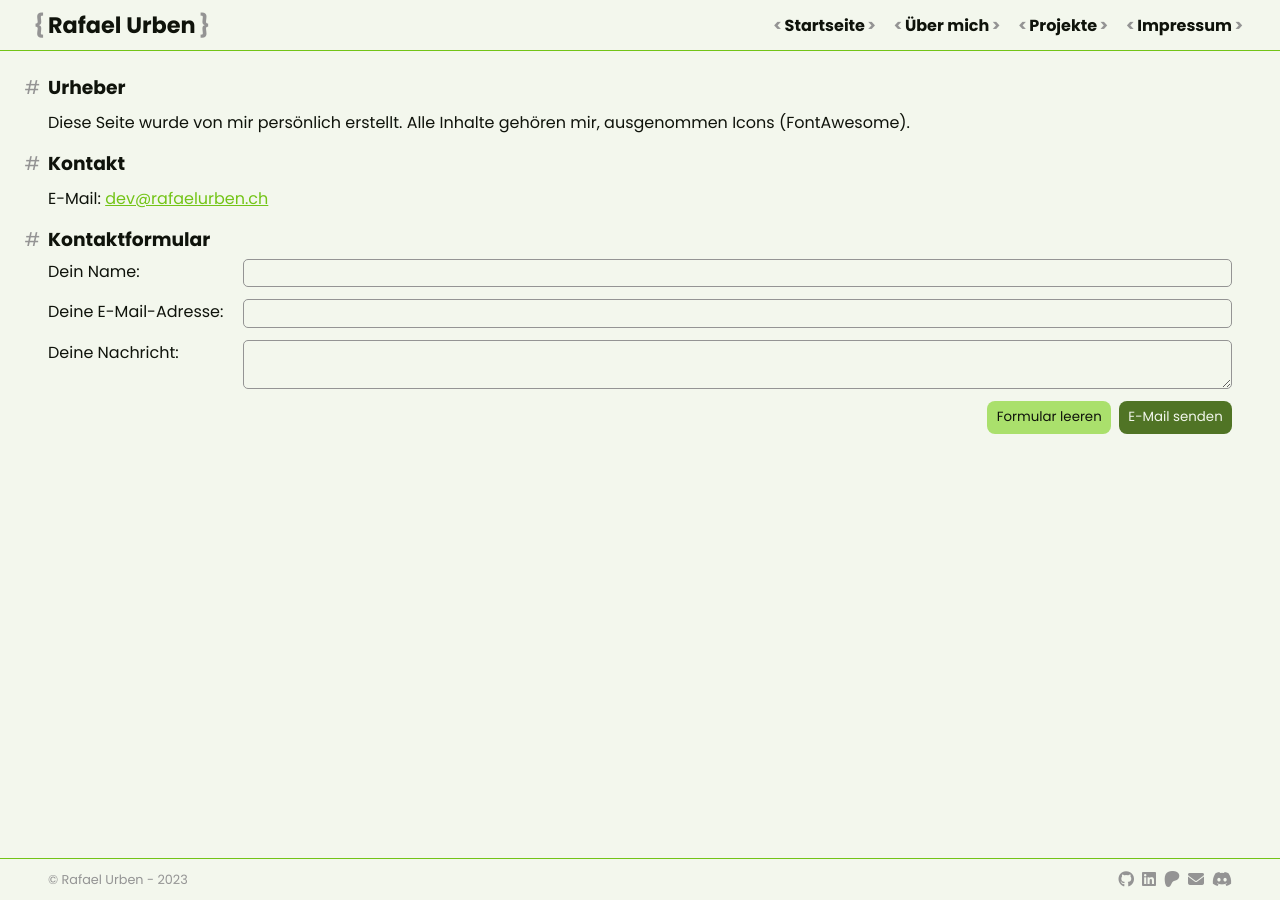
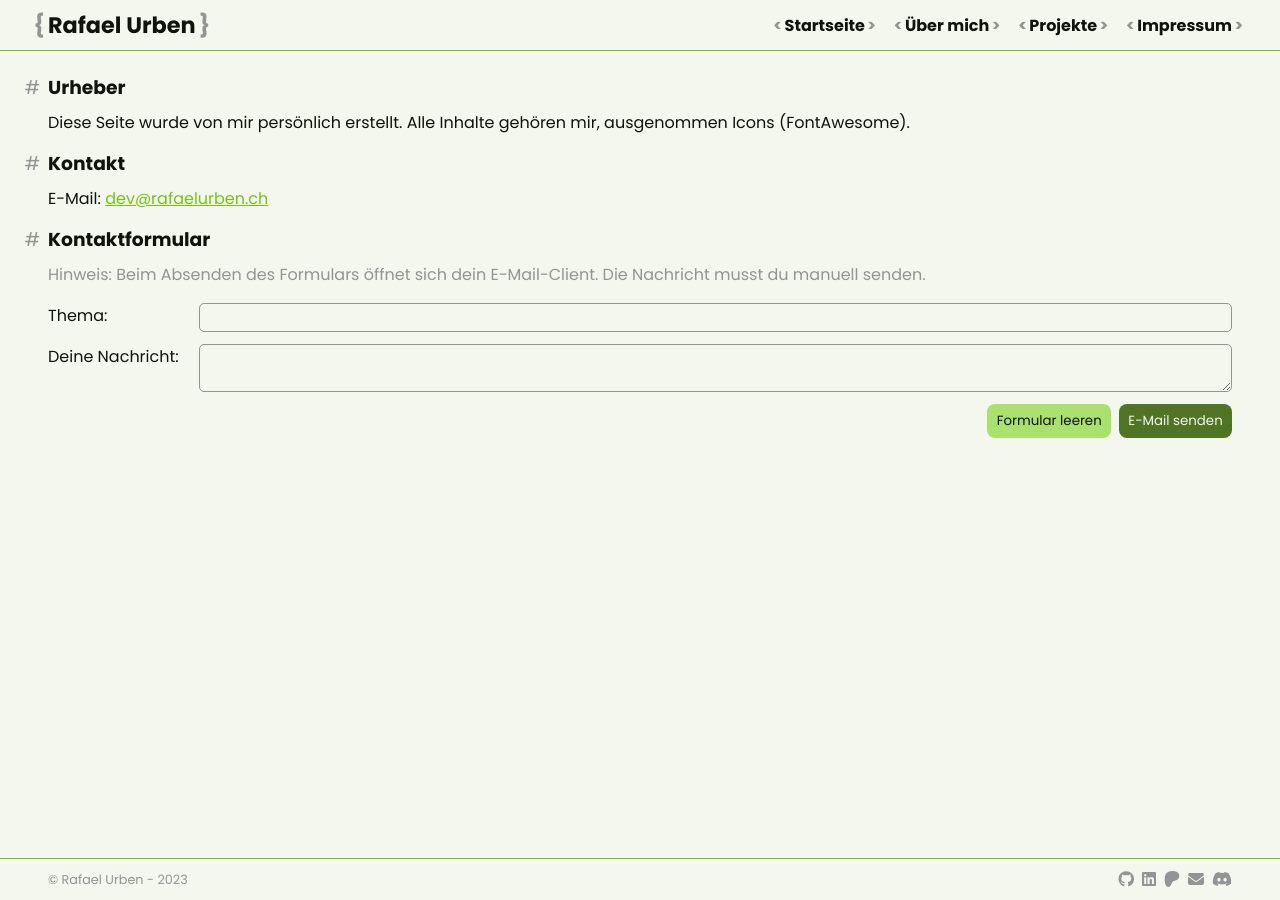
Before and after one commit to rafaelurben/rafaelurben.github.io, a Jekyll site: the page built from pages/impressum.html, in a window 1280 px wide. Built offline with Jekyll 4.4.1, drawn with Linux system fonts in a browser that asks for light colours.

Commit message:
Kontaktformular aktualisiert und ergänzt

```diff
--- a/assets/css/forms.css
+++ b/assets/css/forms.css
@@ -2,6 +2,7 @@
     display: grid;
     grid-template-columns: 1fr;
     gap: 0.75em 1.25em;
+    margin-top: 1em;
 
     & input, & textarea {
         border: 1px solid var(--weak);
@@ -9,6 +10,10 @@
         background-color: var(--background);
         color: var(--text);
         padding: 0.25em 0.4em;
+    }
+
+    & textarea {
+        resize: vertical;
     }
 
     & .button-row {
--- a/assets/css/main.css
+++ b/assets/css/main.css
@@ -272,6 +272,10 @@
     display: none;
 }
 
+.weak {
+    color: var(--weak);
+}
+
 .accent {
     color: var(--accent);
 }
--- a/assets/js/contactform.js
+++ b/assets/js/contactform.js
@@ -4,5 +4,16 @@
 
 
 function submitContactForm() {
-    // ToDo: open email client with entered message and respond-to prefilled
+    let subject = document.querySelector("#form-contact-subject").value;
+    let message = document.querySelector("#form-contact-message").value;
+
+    // Because this is a static website, open the email client with the above message prefilled.
+
+    let url = `mailto:dev@rafaelurben.ch?`;
+    url += new URLSearchParams({
+        subject: "Kontaktanfrage: " + subject,
+        body: message
+    }).toString()
+
+    window.open(url);
 }
--- a/pages/impressum.html
+++ b/pages/impressum.html
@@ -20,15 +20,15 @@
 
 <h3>Kontaktformular</h3>
 
+<p class="weak">
+    Hinweis: Beim Absenden des Formulars öffnet sich dein E-Mail-Client. Die Nachricht musst du manuell senden.</p>
 <form onsubmit="event.preventDefault(); submitContactForm();" id="contact-form">
-    <label for="form-contact-name">Dein Name:</label>
-    <input type="text" id="form-contact-name" required />
-    <label for="form-contact-email">Deine E-Mail-Adresse:</label>
-    <input type="email" id="form-contact-email" required />
+    <label for="form-contact-subject">Thema:</label>
+    <input type="text" id="form-contact-subject" required/>
     <label for="form-contact-message">Deine Nachricht:</label>
     <textarea id="form-contact-message" required></textarea>
     <div class="button-row">
-        <button class="btn secondary" type="reset">Formular leeren</button>
+        <button class="btn secondary" type="reset" onclick="validateContactForm()">Formular leeren</button>
         <button class="btn primary" type="submit" onclick="validateContactForm()">E-Mail senden</button>
     </div>
 </form>
```
